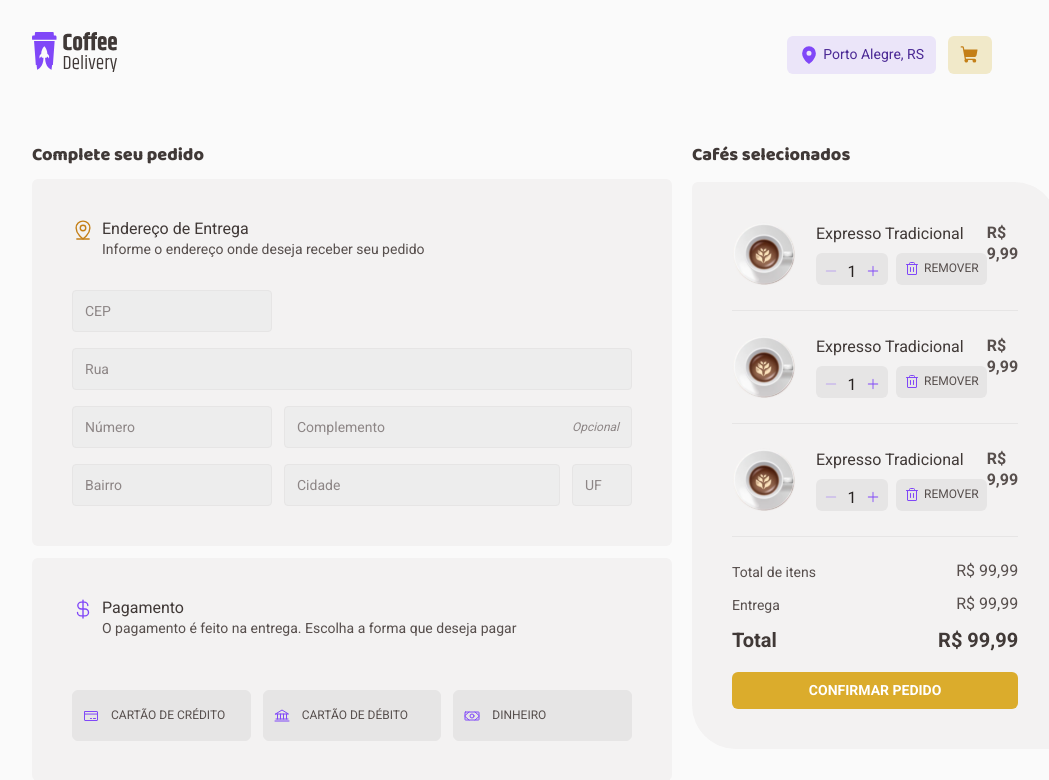
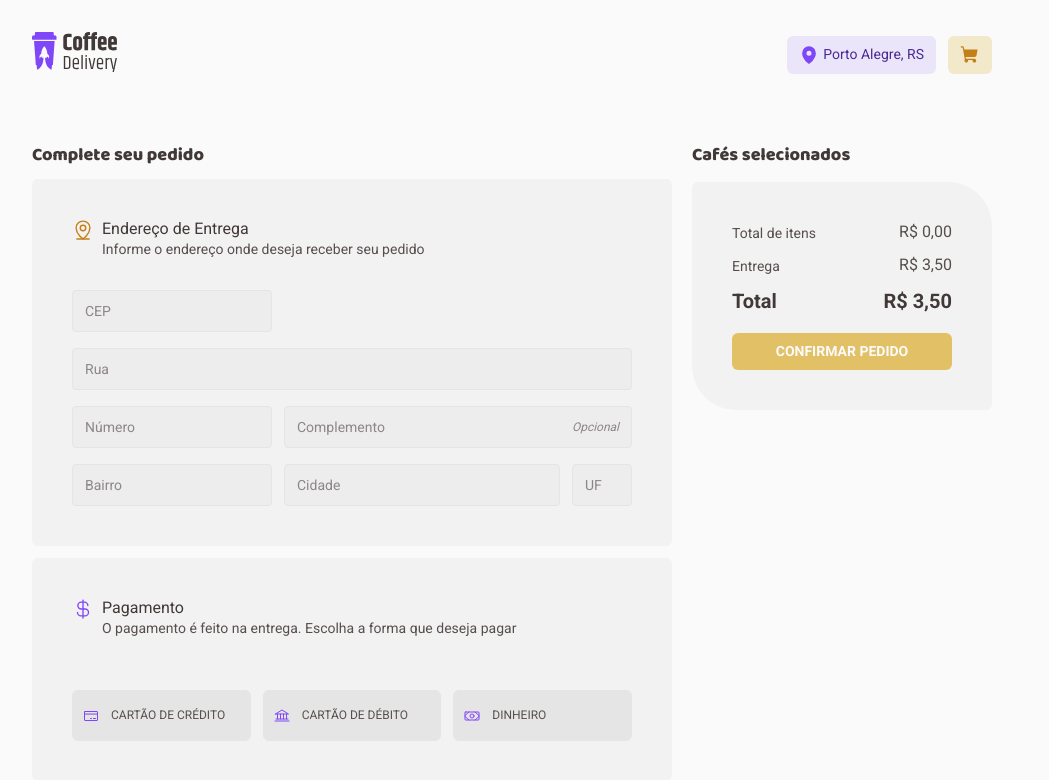
Before and after one commit to luiscns-alt/rocketseat-Desafio-02-Coffee-Delivery, a React (Vite) app: page /complete in a window 1280 px wide. Shown: the top 780 px of the page, without its empty margins (128-1177 px from the left). Built offline with nearby package versions, Linux system fonts and the light colour scheme.

Commit message:
feat: add context and salve local storage.

```diff
--- a/package.json
+++ b/package.json
@@ -11,6 +11,7 @@
     "lint:fix": "eslint src --ext .tsx,.ts --fix"
   },
   "dependencies": {
+    "immer": "^9.0.15",
     "phosphor-react": "^1.4.1",
     "polished": "^4.2.2",
     "react": "^18.2.0",
--- a/src/App.tsx
+++ b/src/App.tsx
@@ -1,5 +1,6 @@
 import { BrowserRouter } from 'react-router-dom'
 import { ThemeProvider } from 'styled-components'
+import { CartContextProvider } from './contexts/CartContext'
 import { Router } from './Routes'
 import { GlobalStyle } from './styles/global'
 import { defaultTheme } from './styles/themes/default'
@@ -9,7 +10,9 @@ export function App() {
     <ThemeProvider theme={defaultTheme}>
       <GlobalStyle />
       <BrowserRouter>
-        <Router />
+        <CartContextProvider>
+          <Router />
+        </CartContextProvider>
       </BrowserRouter>
     </ThemeProvider>
   )
--- /dev/null
+++ b/src/Hooks/useCart.ts
@@ -0,0 +1,6 @@
+import { useContext } from 'react'
+import { CartContext } from '../contexts/CartContext'
+
+export function useCart() {
+  return useContext(CartContext)
+}
--- a/src/components/Header/index.tsx
+++ b/src/components/Header/index.tsx
@@ -1,6 +1,7 @@
 import { MapPin, ShoppingCart } from 'phosphor-react'
 import { NavLink } from 'react-router-dom'
 import logoImg from '../../assets/img--logo.svg'
+import { useCart } from '../../Hooks/useCart'
 import {
   HeaderButton,
   HeaderContainer,
@@ -9,6 +10,8 @@ import {
 } from './styles'
 
 export function Header() {
+  const { cartQuantity } = useCart()
+
   return (
     <HeaderContainer>
       <HeaderContent>
@@ -23,6 +26,7 @@ export function Header() {
 
           <NavLink to="/complete">
             <HeaderButton variant="yellow">
+              {cartQuantity >= 1 && <span>{cartQuantity}</span>}
               <ShoppingCart size={20} weight="fill" />
             </HeaderButton>
           </NavLink>
--- a/src/components/Header/styles.tsx
+++ b/src/components/Header/styles.tsx
@@ -45,8 +45,8 @@ export const HeaderButton = styled.button<HeaderButtonProps>`
 
   span {
     position: absolute;
-    width: 1.25rem;
-    height: 1.25rem;
+    width: 2rem;
+    height: 2rem;
     border-radius: 50%;
     top: calc(-1.25rem / 2);
     right: calc(-1.25rem / 2);
--- /dev/null
+++ b/src/contexts/CartContext.tsx
@@ -0,0 +1,117 @@
+import { produce } from 'immer'
+import { createContext, ReactNode, useEffect, useState } from 'react'
+
+export interface CartItem {
+  id: number
+  imgSrc: string
+  altText: string
+  tags: string[]
+  title: string
+  text: string
+  price: number
+  quantity: number
+}
+
+interface CartContextType {
+  cartItems: CartItem[]
+  cartQuantity: number
+  cartItemsTotal: number
+  addCoffeeToCart: (coffee: CartItem) => void
+  changeCartItemQuantity: (
+    cartItemId: number,
+    type: 'increase' | 'decrease',
+  ) => void
+  removeCartItem: (cartItemId: number) => void
+}
+
+export const CartContext = createContext({} as CartContextType)
+
+interface CartContextProviderProps {
+  children: ReactNode
+}
+
+const COFFEE_ITEMS_STORAGE_KEY = 'coffeeDelivery:COFFEE_ITEMS'
+
+export function CartContextProvider({ children }: CartContextProviderProps) {
+  const [cartItems, setCartItems] = useState<CartItem[]>(() => {
+    const storedCartItems = localStorage.getItem(COFFEE_ITEMS_STORAGE_KEY)
+    if (storedCartItems) {
+      return JSON.parse(storedCartItems)
+    }
+    return []
+  })
+
+  const cartQuantity = cartItems.length
+
+  const cartItemsTotal = cartItems.reduce((total, cartItem) => {
+    return total + cartItem.price * cartItem.quantity
+  }, 0)
+
+  function addCoffeeToCart(coffee: CartItem) {
+    const coffeeAlreadyExistsInCart = cartItems.findIndex(
+      (cartItem) => cartItem.id === coffee.id,
+    )
+
+    const newCart = produce(cartItems, (draft) => {
+      if (coffeeAlreadyExistsInCart < 0) {
+        draft.push(coffee)
+      } else {
+        draft[coffeeAlreadyExistsInCart].quantity += coffee.quantity
+      }
+    })
+
+    setCartItems(newCart)
+  }
+
+  function changeCartItemQuantity(
+    cartItemId: number,
+    type: 'increase' | 'decrease',
+  ) {
+    const newCart = produce(cartItems, (draft) => {
+      const coffeeExistsInCart = cartItems.findIndex(
+        (cartItem) => cartItem.id === cartItemId,
+      )
+
+      if (coffeeExistsInCart >= 0) {
+        const item = draft[coffeeExistsInCart]
+        draft[coffeeExistsInCart].quantity =
+          type === 'increase' ? item.quantity + 1 : item.quantity - 1
+      }
+    })
+
+    setCartItems(newCart)
+  }
+
+  function removeCartItem(cartItemId: number) {
+    const newCart = produce(cartItems, (draft) => {
+      const coffeeExistsInCart = cartItems.findIndex(
+        (cartItem) => cartItem.id === cartItemId,
+      )
+
+      if (coffeeExistsInCart >= 0) {
+        draft.splice(coffeeExistsInCart, 1)
+      }
+    })
+
+    setCartItems(newCart)
+  }
+
+  useEffect(() => {
+    localStorage.setItem(COFFEE_ITEMS_STORAGE_KEY, JSON.stringify(cartItems))
+  }, [cartItems])
+
+  return (
+    <CartContext.Provider
+      value={{
+        cartItems,
+        cartQuantity,
+        cartItemsTotal,
+        addCoffeeToCart,
+        changeCartItemQuantity,
+        removeCartItem,
+      }}
+    >
+      {children}
+    </CartContext.Provider>
+  )
+}
--- a/src/pages/CoffeeCheckout/components/CoffeeCartList/index.tsx
+++ b/src/pages/CoffeeCheckout/components/CoffeeCartList/index.tsx
@@ -1,39 +1,51 @@
 import { Trash } from 'phosphor-react'
-import { useState } from 'react'
-import imgMocaccino from '../../../../assets/Coffee_Card/img--mocaccino.svg'
 import { QuantityInput } from '../../../../components/QuantityInput'
 import { RegularText } from '../../../../components/Typography'
+import { CartItem } from '../../../../contexts/CartContext'
+import { useCart } from '../../../../Hooks/useCart'
+import { formatMoney } from '../../../../utils/format'
 import {
   ActionsContainer,
   CoffeeCartListContainer,
   RemoveButton,
 } from './styles'
 
-export function CoffeeCartList() {
-  const [quantity, setQuantity] = useState(1)
+interface CoffeeCartCardProps {
+  coffee: CartItem
+}
+
+export function CoffeeCartList({ coffee }: CoffeeCartCardProps) {
+  const { changeCartItemQuantity, removeCartItem } = useCart()
+
+  const coffeeTotal = coffee.price * coffee.quantity
+  const formattedPrice = formatMoney(coffeeTotal)
 
   function handleIncrease() {
-    setQuantity((state) => state + 1)
+    changeCartItemQuantity(coffee.id, 'increase')
   }
 
   function handleDecrease() {
-    setQuantity((state) => state - 1)
+    changeCartItemQuantity(coffee.id, 'decrease')
+  }
+
+  function handleRemove() {
+    removeCartItem(coffee.id)
   }
 
   return (
     <CoffeeCartListContainer>
       <div>
-        <img src={imgMocaccino} alt={''} />
+        <img src={coffee.imgSrc} alt={coffee.altText} />
         <div>
-          <RegularText color="subtitle">Expresso Tradicional</RegularText>
+          <RegularText color="subtitle">{coffee.title}</RegularText>
           <ActionsContainer>
             <QuantityInput
               onIncrease={handleIncrease}
               onDecrease={handleDecrease}
-              quantity={quantity}
+              quantity={coffee.quantity}
               size="small"
             />
-            <RemoveButton type="button">
+            <RemoveButton type="button" onClick={handleRemove}>
               <Trash size={16} />
               REMOVER
             </RemoveButton>
@@ -41,7 +53,7 @@ export function CoffeeCartList() {
         </div>
       </div>
 
-      <p>R$ 9,99</p>
+      <p>R$ {formattedPrice}</p>
     </CoffeeCartListContainer>
   )
 }
--- a/src/pages/CoffeeCheckout/components/ConfirmOrder/index.tsx
+++ b/src/pages/CoffeeCheckout/components/ConfirmOrder/index.tsx
@@ -1,28 +1,42 @@
 import { CustomButton } from '../../../../components/CustomButton'
 import { RegularText } from '../../../../components/Typography'
+import { useCart } from '../../../../Hooks/useCart'
+import { formatMoney } from '../../../../utils/format'
 import { ConfirmOrderContainer } from './style'
 
+const DELIVERY_VALUE = 3.5
+
 export function ConfirmOrder() {
+  const { cartItemsTotal, cartQuantity } = useCart()
+  const cartTotal = DELIVERY_VALUE + cartItemsTotal
+  const formattedItemsTotal = formatMoney(cartItemsTotal)
+  const formattedCartTotal = formatMoney(cartTotal)
+  const formattedDeliveryPrice = formatMoney(DELIVERY_VALUE)
+
   return (
     <ConfirmOrderContainer>
       <div>
         <RegularText size="S">Total de itens</RegularText>
-        <RegularText>R$ 99,99</RegularText>
+        <RegularText>R$ {formattedItemsTotal}</RegularText>
       </div>
       <div>
         <RegularText size="S">Entrega</RegularText>
-        <RegularText>R$ 99,99</RegularText>
+        <RegularText>R$ {formattedDeliveryPrice}</RegularText>
       </div>
       <div>
         <RegularText weight="700" color="subtitle" size="L">
           Total
         </RegularText>
         <RegularText weight="700" color="subtitle" size="L">
-          R$ 99,99
+          R$ {formattedCartTotal}
         </RegularText>
       </div>
 
-      <CustomButton text="Confirmar Pedido" type="submit" />
+      <CustomButton
+        text="Confirmar Pedido"
+        type="submit"
+        disabled={cartQuantity <= 0}
+      />
     </ConfirmOrderContainer>
   )
 }
--- a/src/pages/CoffeeCheckout/components/SelectedCoffees/index.tsx
+++ b/src/pages/CoffeeCheckout/components/SelectedCoffees/index.tsx
@@ -1,9 +1,12 @@
 import { TitleText } from '../../../../components/Typography'
+import { useCart } from '../../../../Hooks/useCart'
 import { CoffeeCartList } from '../CoffeeCartList'
 import { ConfirmOrder } from '../ConfirmOrder'
 import { DetailsContainer, SelectedCoffeesContainer } from './styles'
 
 export function SelectedCoffees() {
+  const { cartItems } = useCart()
+
   return (
     <SelectedCoffeesContainer>
       <TitleText size="XS" color="subtitle">
@@ -11,9 +14,10 @@ export function SelectedCoffees() {
       </TitleText>
 
       <DetailsContainer>
-        <CoffeeCartList />
-        <CoffeeCartList />
-        <CoffeeCartList />
+        {cartItems.map((item) => (
+          <CoffeeCartList key={item.id} coffee={item} />
+        ))}
+
         <ConfirmOrder />
       </DetailsContainer>
     </SelectedCoffeesContainer>
--- a/src/pages/CoffeeSuccess/index.tsx
+++ b/src/pages/CoffeeSuccess/index.tsx
@@ -55,7 +55,7 @@ export function CoffeeSuccess() {
             }
           />
         </OrderDetailsContainer>
-        <img src={Success} alt='Order Confirmed Success'/>
+        <img src={Success} alt="Order Confirmed Success" />
       </section>
     </CoffeeSuccessContainer>
   )
--- a/src/pages/Home/components/CoffeeCard/index.tsx
+++ b/src/pages/Home/components/CoffeeCard/index.tsx
@@ -2,6 +2,7 @@ import { ShoppingCart } from 'phosphor-react'
 import { useState } from 'react'
 import { QuantityInput } from '../../../../components/QuantityInput'
 import { RegularText, TitleText } from '../../../../components/Typography'
+import { useCart } from '../../../../Hooks/useCart'
 import { formatMoney } from '../../../../utils/format'
 import {
   AddCartWrapper,
@@ -27,6 +28,7 @@ interface CoffeeProps {
 }
 
 export function CoffeeCard({ coffee }: CoffeeProps) {
+  const { addCoffeeToCart } = useCart()
   const [quantity, setQuantity] = useState(1)
   const formattedPrice = formatMoney(coffee.price)
 
@@ -36,6 +38,14 @@ export function CoffeeCard({ coffee }: CoffeeProps) {
 
   function handleDecrease() {
     setQuantity((state) => state - 1)
+  }
+
+  function handleAddToCart() {
+    const coffeeToAdd = {
+      ...coffee,
+      quantity,
+    }
+    addCoffeeToCart(coffeeToAdd)
   }
 
   return (
@@ -64,7 +74,7 @@ export function CoffeeCard({ coffee }: CoffeeProps) {
             onDecrease={handleDecrease}
             quantity={quantity}
           />
-          <button>
+          <button onClick={handleAddToCart}>
             <ShoppingCart weight="fill" size={22} />
           </button>
         </AddCartWrapper>
```
Also changed, not shown: src/pages/Home/components/OurCoffees/index.tsx (+14 -14 lines).
